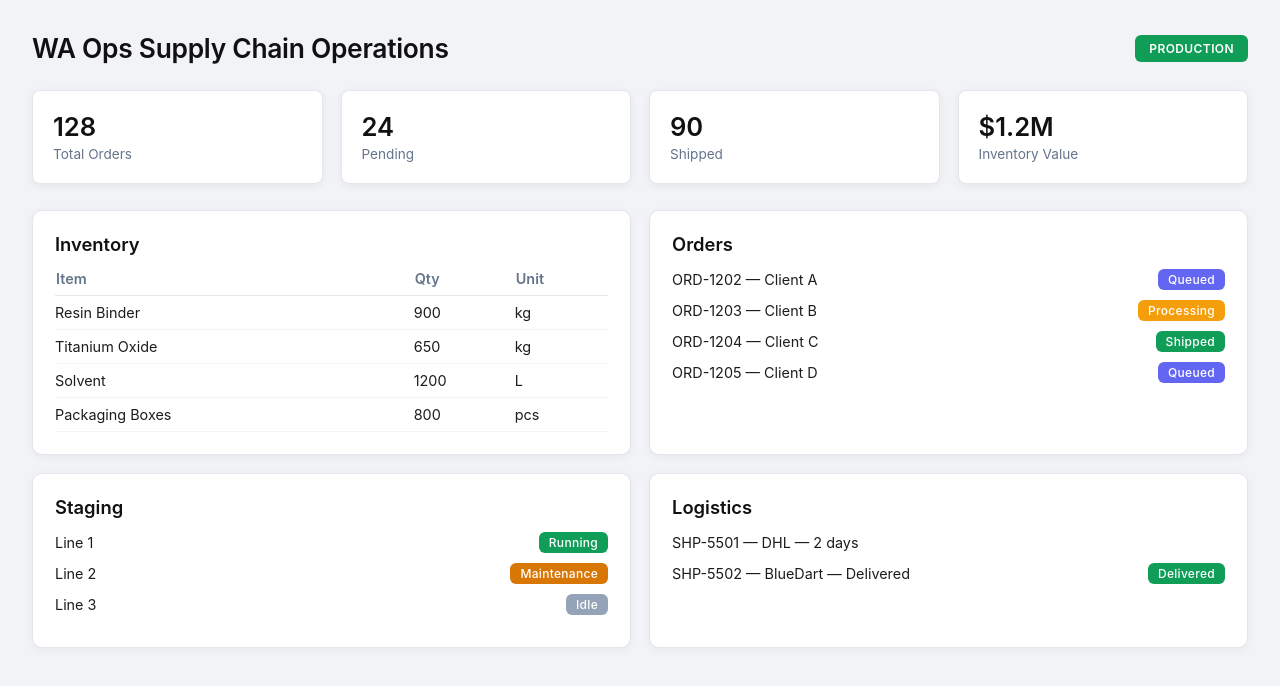
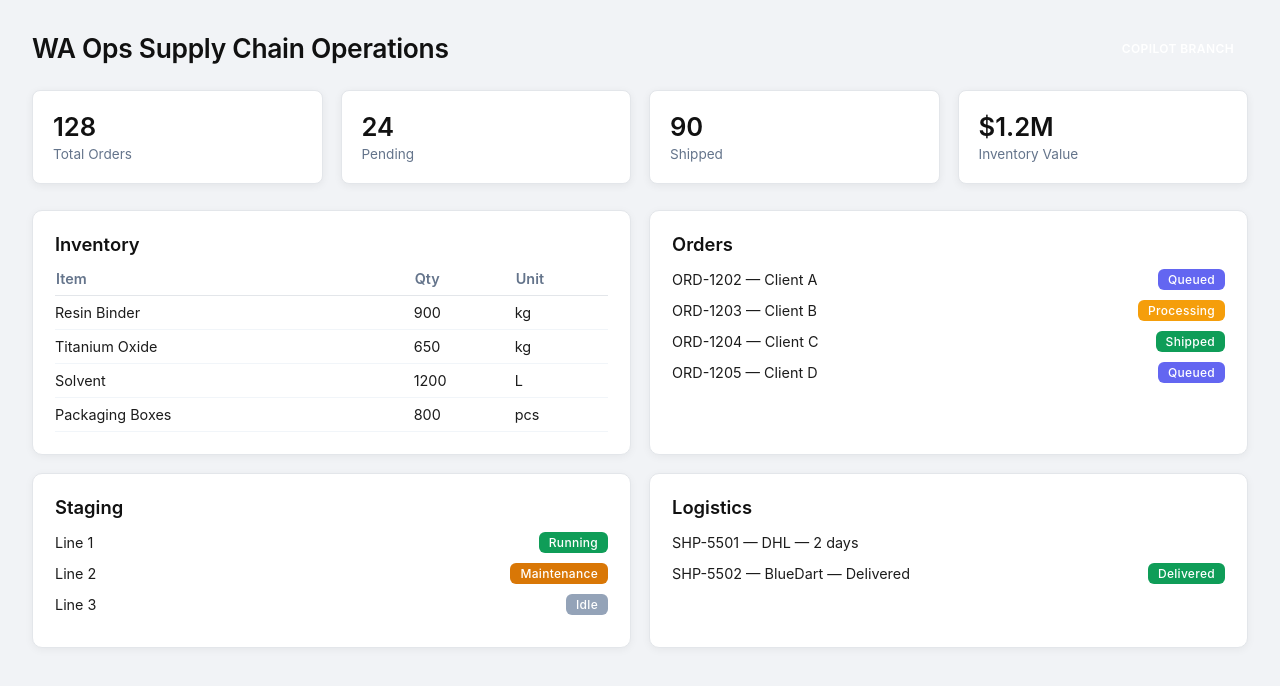
Before and after one commit to Abdul1028/sample-react-app, a React (Create React App) app: page / in a window 1280 px wide. Shown: the top 686 px of the page. Built offline with nearby package versions, Linux system fonts and the light colour scheme.

Commit message:
Update App.js

```diff
--- a/src/App.js
+++ b/src/App.js
@@ -2,9 +2,7 @@ import "./App.css";
 import "./index.css";
 
 function App() {
-  const env = window.location.hostname.includes("staging")
-    ? "STAGING"
-    : "PRODUCTION";
+  const env = "copilot branch";
 
   const kpis = {
     totalOrders: 128,
```
